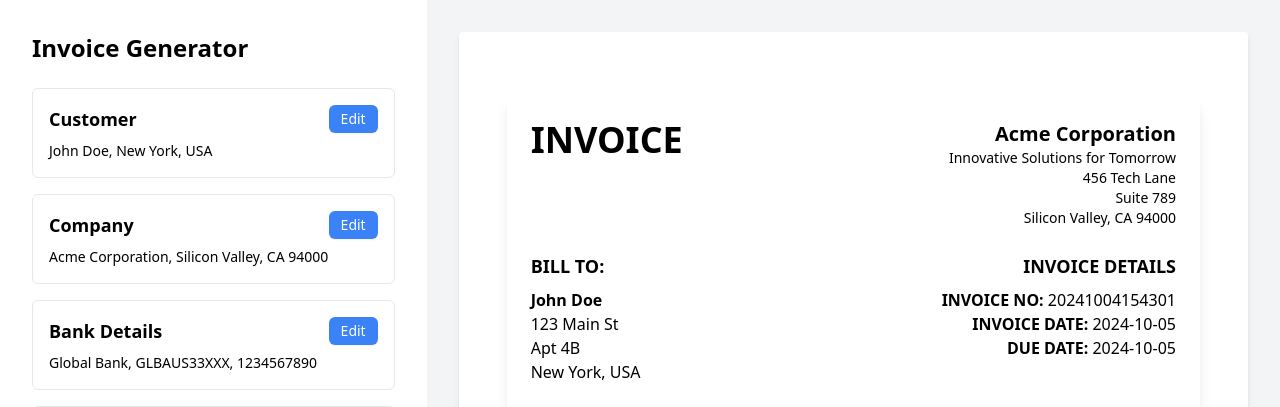
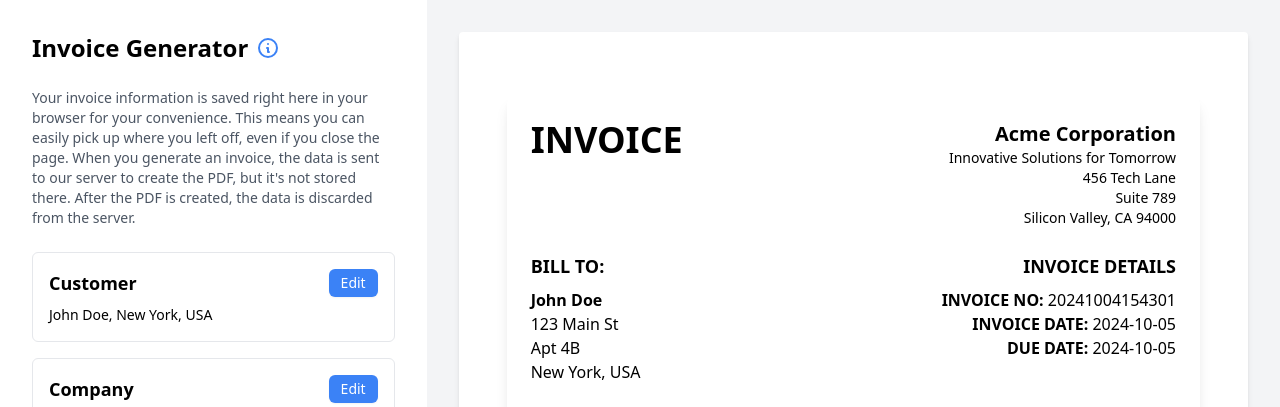
Before and after one commit to zengjie/simple-invoice-generator, a FastAPI app: page / in a window 1280 px wide. Shown: the top 407 px of the page. Run offline with FastAPI, Linux system fonts and the light colour scheme; some libraries are stand-ins or nearby versions.

Commit message:
Add declaim about form data privacy

```diff
--- a/templates/index.html
+++ b/templates/index.html
@@ -11,7 +11,20 @@
     <div class="flex h-screen">
         <!-- Left Sidebar -->
         <div class="w-1/3 bg-white p-8 overflow-y-auto flex flex-col">
-            <h1 class="text-2xl font-bold mb-6">Invoice Generator</h1>
+            <div class="flex items-center mb-6">
+                <h1 class="text-2xl font-bold">Invoice Generator</h1>
+                <button id="info-toggle" class="ml-2 text-blue-500 hover:text-blue-700 focus:outline-none">
+                    <svg xmlns="http://www.w3.org/2000/svg" class="h-6 w-6" fill="none" viewBox="0 0 24 24" stroke="currentColor">
+                        <path stroke-linecap="round" stroke-linejoin="round" stroke-width="2" d="M13 16h-1v-4h-1m1-4h.01M21 12a9 9 0 11-18 0 9 9 0 0118 0z" />
+                    </svg>
+                </button>
+            </div>
+            <p id="info-text" class="text-sm text-gray-600 mb-6">
+                Your invoice information is saved right here in your browser for your convenience.
+                This means you can easily pick up where you left off, even if you close the page.
+                When you generate an invoice, the data is sent to our server to create the PDF,
+                but it's not stored there. After the PDF is created, the data is discarded from the server.
+            </p>
             <form id="invoice-form" hx-post="/generate-invoice" hx-target="#invoice-preview" hx-trigger="change" class="flex-grow">
                 <!-- Customer Information -->
                 <input type="hidden" name="customer_name" id="customer_name" value="John Doe">
@@ -189,6 +202,7 @@
             updateSummaries();
             renderInvoiceItems();
             updateInvoicePreview(); // Add this line to update the preview when the page loads
+            setupInfoToggle();
         });
 
         function updateSummaries() {
@@ -485,6 +499,33 @@
             document.getElementById('duplicate-popup').classList.add('hidden');
             resetDropZone();
         }
+
+        // Add this new function to handle the info toggle
+        function setupInfoToggle() {
+            const infoToggle = document.getElementById('info-toggle');
+            const infoText = document.getElementById('info-text');
+            let hasSeenInfo = localStorage.getItem('hasSeenInfo');
+
+            if (!hasSeenInfo) {
+                infoText.style.display = 'block';
+                localStorage.setItem('hasSeenInfo', 'true');
+
+                // Hide the info text after 10 seconds
+                setTimeout(function() {
+                    infoText.style.display = 'none';
+                }, 10000);
+            } else {
+                infoText.style.display = 'none';
+            }
+
+            infoToggle.addEventListener('click', function() {
+                if (infoText.style.display === 'none') {
+                    infoText.style.display = 'block';
+                } else {
+                    infoText.style.display = 'none';
+                }
+            });
+        }
     </script>
 </body>
 </html>
```
